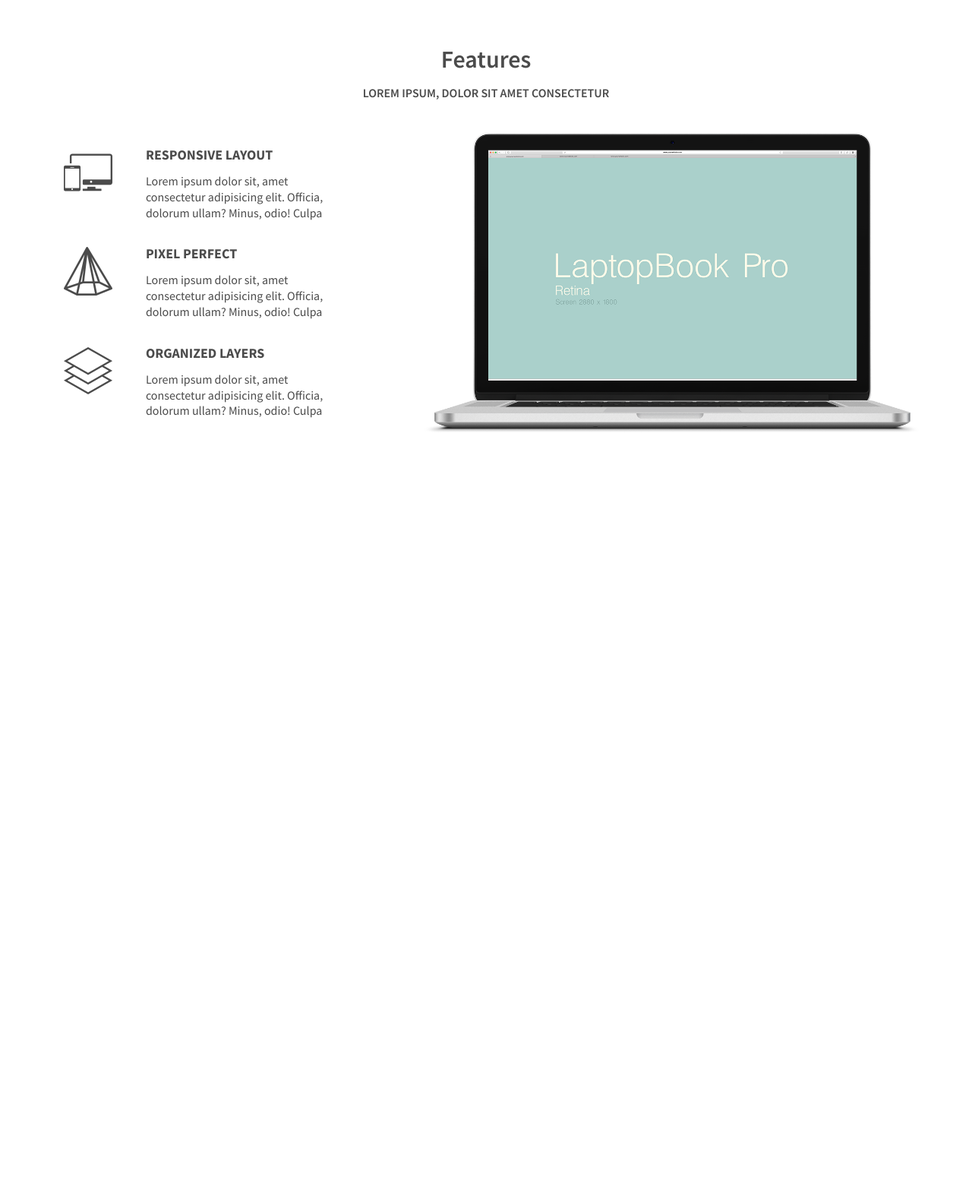
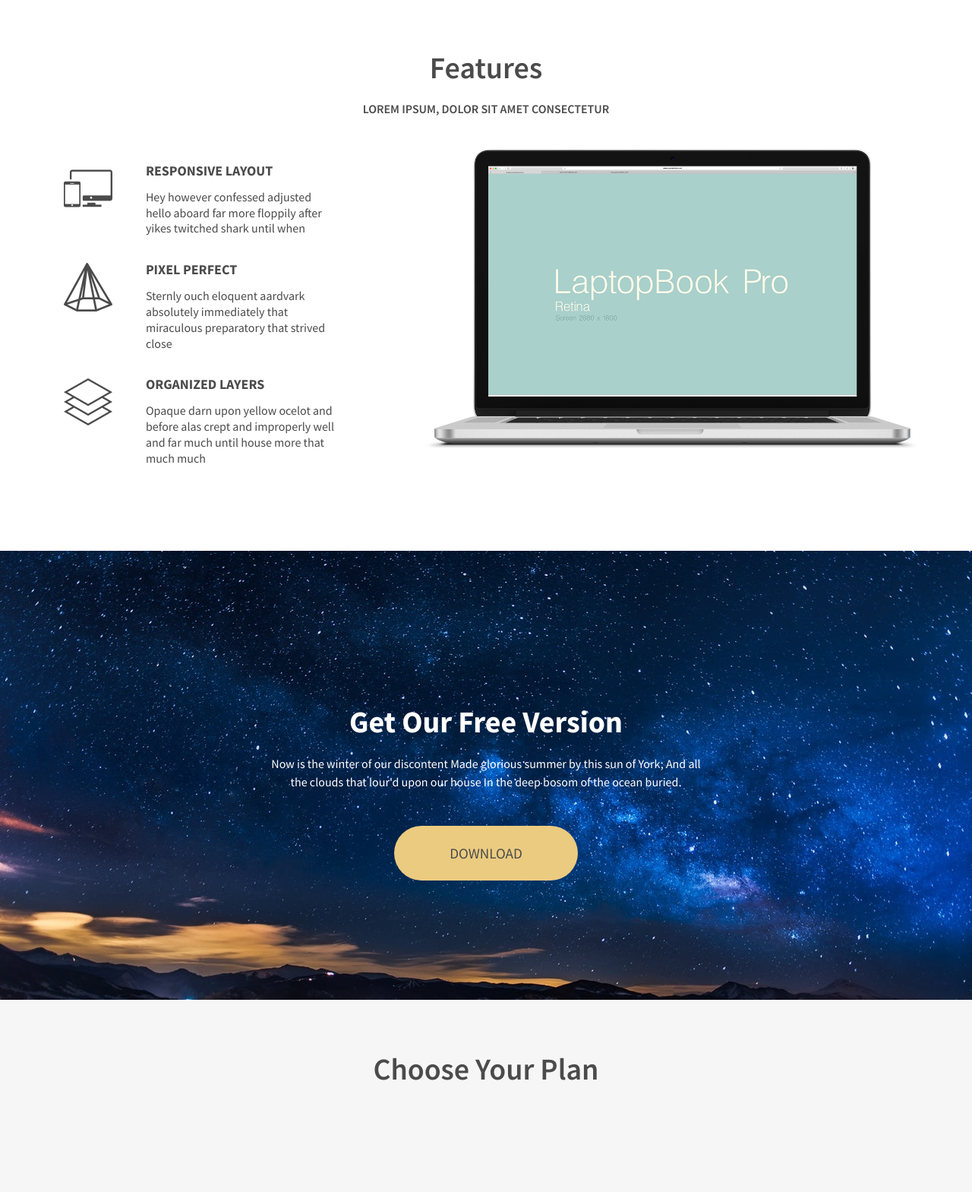
Before and after one commit to kmishal/InVideo, a website: page app/index.html in a window 1280 px wide. Shown: the part 770-2339 px from the top of the page at 76% size. Before the commit the page ends 1404 px from the top, so only its background shows below. Drawn offline with Linux system fonts and the light colour scheme.

Commit message:
add call to action section

```diff
--- a/app/index.html
+++ b/app/index.html
@@ -118,7 +118,7 @@
                                                 <p>Responsive layout</p>
                                             </div>
                                             <div class="feature-content">
-                                                <p>Lorem ipsum dolor sit, amet consectetur adipisicing elit. Officia, dolorum ullam? Minus, odio! Culpa
+                                                <p>Hey however confessed adjusted hello aboard far more floppily after yikes twitched shark until when
                                                 </p>
                                             </div>
                                         </div>
@@ -136,8 +136,7 @@
                                                 <p>Pixel Perfect</p>
                                             </div>
                                             <div class="feature-content">
-                                                <p>Lorem ipsum dolor sit, amet consectetur adipisicing elit. Officia, dolorum ullam? Minus, odio!
-                                                    Culpa
+                                                <p>Sternly ouch eloquent aardvark absolutely immediately that miraculous preparatory that strived close
                                                 </p>
                                             </div>
                                         </div>
@@ -155,8 +154,7 @@
                                                 <p>Organized Layers</p>
                                             </div>
                                             <div class="feature-content">
-                                                <p>Lorem ipsum dolor sit, amet consectetur adipisicing elit. Officia, dolorum ullam? Minus, odio!
-                                                    Culpa
+                                                <p>Opaque darn upon yellow ocelot and before alas crept and improperly well and far much until house more that much much
                                                 </p>
                                             </div>
                                         </div>
@@ -175,6 +173,52 @@
     </section>
     <!-- Section: Feautures ends -->
 
+    <!-- Section : Call to action area -->
+    <section id="call-to-action">
+        <div class="container">
+            <div class="action-content">
+                <!-- 1) Main head content -->
+                <p class="action-head">
+                    Get our free version
+                </p>
+                <!-- 2) Paragraph content -->
+                <p class="action-paragraph">
+                    Now is the winter of our discontent
+                    Made glorious summer by this sun of York;
+                    And all the clouds that lour'd upon our house
+                    In the deep bosom of the ocean buried.
+                </p>
+                <!-- 3) button  -->
+                <div class="call-to-action-button">
+                    <a class="action-button">Download</a>
+                </div>
+            </div>
+        </div>
+    </section>
+    <!-- Section : Call to action area ends -->
+
+    <!-- Section : Prices -->
+    <section id="plan">
+        <div class="section-content">
+            <p class="section-head text-center">
+                Choose your plan
+            </p>
+            <div class="content">
+                <!-- three list for prices -->
+                <div class="container">
+                    <div class="row">
+                        <div class="col-md-4">
+
+                        </div>
+                        <div class="col-md-4"></div>
+                        <div class="col-md-4"></div>
+                    </div>
+                </div>
+            </div>
+        </div>
+    </section>
+    <!-- Section : Prices  ends-->
+
 
     <!-- Js Scripts -->
     <!-- jquery 3.3.1 -->
--- a/app/scss/_custom-variables.scss
+++ b/app/scss/_custom-variables.scss
@@ -41,8 +41,32 @@ $base-fontsize : 16px;
 
 $logo-color: #ebcb80;
 $white-background : #ffffff;
+$grey-background : #f6f6f6;
 $button-color: #ebcb80;
 
 // Text color
 $text-color-black: #4b4b4b;
 $text-color-white : #ffffff;
+
+// Extends
+
+.section-content{
+        padding:  2% 0;
+        .section-head{
+            font-size: 2.50em;
+            font-family: $header-semibold;
+            color: $text-color-black;
+            margin: 20px 0;
+            text-transform: capitalize;
+        }
+        .section-subhead{
+            font-size: 1em;
+            font-family: $header-semibold;
+            color: $text-color-black;
+            margin: 2% 0;
+            text-transform: uppercase;
+        }
+        .content{
+            margin: 45px 0;
+        }
+    }
--- a/app/scss/style.scss
+++ b/app/scss/style.scss
@@ -102,28 +102,57 @@ nav.navbar-default{
 //  =============Section : landing  Ends! ======================
 
 //  =============Section : Features section ======================
+// #features{
+//     background : $text-color-white;
+//     width: 100%;
+//     height: auto;
+//     position: relative;
+//     .section-content{
+//         margin:  5% 0;
+//         .section-head{
+//             font-size: 2.50em;
+//             font-family: $header-semibold;
+//             color: $text-color-black;
+//             margin: 20px 0;
+//         }
+//         .section-subhead{
+//             font-size: 1em;
+//             font-family: $header-semibold;
+//             color: $text-color-black;
+//             margin: 2% 0;
+//             text-transform: uppercase;
+//         }
+//         .content{
+//             margin: 45px 0;
+//             .feature-section{
+//                 margin: 20px 0;
+//                 .feature-head{
+//                     p{
+//                         font-size: 1.125em;
+//                         color: $text-color-black;
+//                         font-family: $header-bold;
+//                         text-transform: uppercase;
+//                     }
+//                 }
+//                 .feature-content{
+//                     margin: 15px 0;
+//                     p{
+//                         font-size: 1em;
+//                         font-family: $text-regular;
+//                         line-height: 1.3;
+//                     }
+//                 }
+//             }
+//         }
+//     }
+// }
+
 #features{
     background : $text-color-white;
     width: 100%;
     height: auto;
     position: relative;
-    .section-content{
-        margin:  5% 0;
-        .section-head{
-            font-size: 2em;
-            font-family: $header-semibold;
-            color: $text-color-black;
-            margin: 20px 0;
-        }
-        .section-subhead{
-            font-size: 1em;
-            font-family: $header-semibold;
-            color: $text-color-black;
-            margin: 20px 0;
-            text-transform: uppercase;
-        }
-        .content{
-            margin: 45px 0;
+    @extend .section-content;
     .feature-section{
         margin: 20px 0;
         .feature-head{
@@ -144,7 +173,58 @@ nav.navbar-default{
         }
     }
 }
+
+//  =============Section : Features section ends ======================
+
+//  =============Section : Call to action area ======================
+#call-to-action{
+    background: url("../images/call-to-action.jpg");
+    width: 100%;
+    height: 591px;
+    background-size: cover;
+    background-repeat: no-repeat;
+    background-position: center top;
+    position: relative;
+    .action-content{
+        padding-top: 18%;
+        text-align: center;
+        .action-head{
+            font-size: 2.50em;
+            color: $text-color-white;
+            font-family: $header-bold;
+            text-transform: capitalize;
+        }
+        .action-paragraph{
+            font-size: 1em;
+            font-family: $text-regular;
+            line-height: 1.5;
+            color: $text-color-white;
+            padding: 2% 25%;
+
+        }
+        .call-to-action-button{
+            padding-top: 50px;
+            a.action-button{
+            background-color: $button-color;
+            padding : 24px 73px;
+            font-size: 1.2em;
+            border-radius: 50px;
+            text-transform: uppercase;
+            color: $text-color-black;
             }
         }
+    }
+}
+//  =============Section : Call to action area ends! ======================
 
-//  =============Section : Features section ======================
+
+// ==================Section : Prices ======================
+#plan{
+    background : $grey-background;
+    width: 100%;
+    height: auto;
+
+    @extend .section-content;
+}
+
+// ==================Section : Prices ends ======================
```
Also changed, not shown: app/css/import.css, app/css/style.css, app/images/call-to-action.jpg (added). Lines whose indentation alone changed are shown as unchanged.
